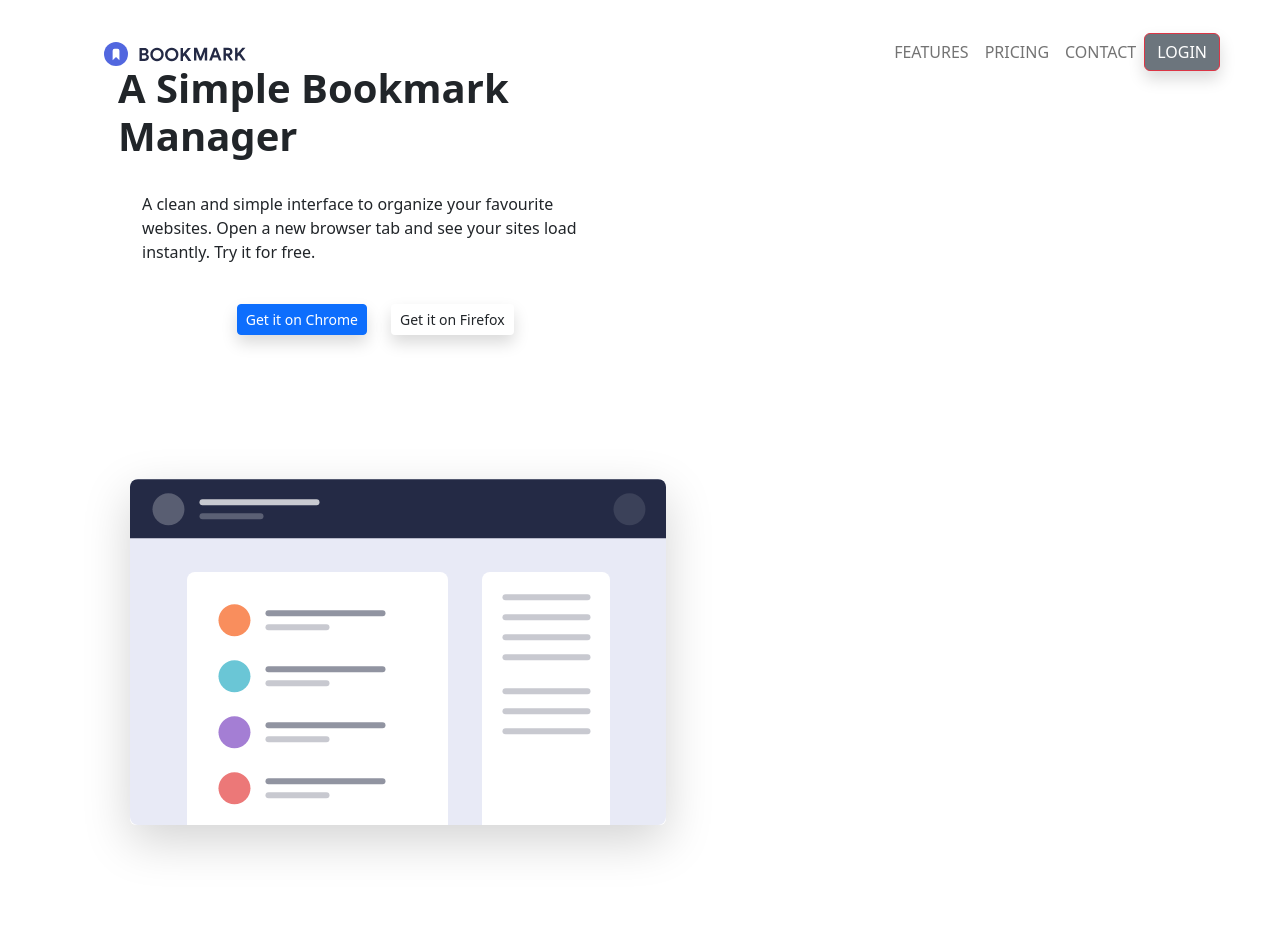
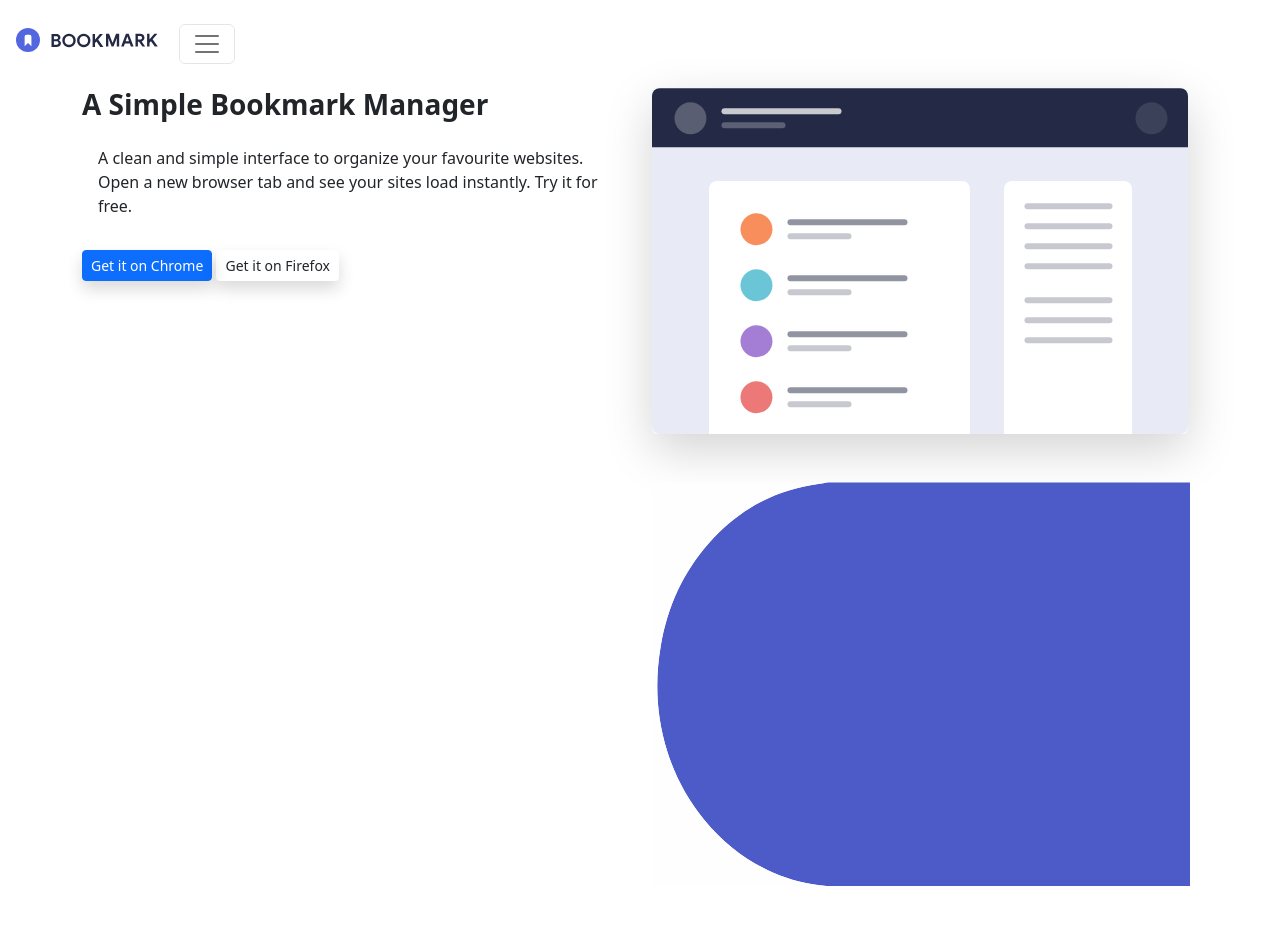
Before and after one commit to ortizpv/sprint_2, a website: page index.html in a window 1280 px wide. After the commit the page ends 886 px from the top, so only its background shows below. Drawn offline with nearby package versions, Linux system fonts and the light colour scheme.

Commit message:
Intento Nuevo

```diff
--- a/index.html
+++ b/index.html
@@ -1,94 +1,91 @@
 <!DOCTYPE html>
 <html lang="en">
+
 <head>
     <meta charset="UTF-8">
     <meta content="IE=edge" http-equiv="X-UA-Compatible">
     <meta content="width=device-width, initial-scale=1.0" name="viewport">
-    <!---------- enlace Bootstrap --------->
-    <link href="https://cdn.jsdelivr.net/npm/bootstrap@5.0.2/dist/css/bootstrap.min.css" rel="stylesheet" integrity="sha384-EVSTQN3/azprG1Anm3QDgpJLIm9Nao0Yz1ztcQTwFspd3yD65VohhpuuCOmLASjC" crossorigin="anonymous">
+    <link href="https://cdn.jsdelivr.net/npm/bootstrap@5.0.2/dist/css/bootstrap.min.css" rel="stylesheet"
+          integrity="sha384-EVSTQN3/azprG1Anm3QDgpJLIm9Nao0Yz1ztcQTwFspd3yD65VohhpuuCOmLASjC" crossorigin="anonymous">
+    <link rel="preconnect" href="https://fonts.googleapis.com">
+    <link rel="preconnect" href="https://fonts.gstatic.com" crossorigin>
+    <link
+            href="https://fonts.googleapis.com/css2?family=Montserrat:wght@200&family=Nunito:wght@200&family=Open+Sans:ital,wght@1,300&display=swap"
+            rel="stylesheet">
+    <link href="https://fonts.googleapis.com/css2?family=Merriweather:ital,wght@0,300;1,400;1,700&display=swap"
+          rel="stylesheet">
 
-    <!---------- enlace JavaScript --------->
-    <script src="https://cdn.jsdelivr.net/npm/bootstrap@5.0.2/dist/js/bootstrap.bundle.min.js" integrity="sha384-MrcW6ZMFYlzcLA8Nl+NtUVF0sA7MsXsP1UyJoMp4YLEuNSfAP+JcXn/tWtIaxVXM" crossorigin="anonymous"></script>
-
-    <!---------- enlace CSS --------->
     <link rel="stylesheet" href="./sass/main.css">
 
-    <title>* SPRINT 2 *</title>
+    <title>SPRINT 2</title>
 </head>
+
 <body>
-<header>
-    <div class = "container-fluid">
-        <div class = "row">
-            <div class = "col-12">
-                <!--------------------------navBar----------------------------------->
-                <nav class="navbar fixed-top navbar-expand-lg navbar-light bg-light bg-transparent fixed-top">
-                    <div class="container m-auto ms-auto me-lg-5 mx-auto mt-4">
+<div class="container-fluid">
+    <nav class="navbar navbar-md navbar-light">
+        <div class="row">
+            <div class="col-12 p-3">
                 <a class="navbar-brand" href="#">
-                            <img src="./Imagenes/logo-bookmark.svg" height="24">
+                    <img id="logo" src="imagenes/logo-bookmark.svg" height="24"
+                         class="logo-bookmark align-text-top">
                 </a>
                 <button class="navbar-toggler" type="button" data-bs-toggle="collapse"
                         data-bs-target="#navbarSupportedContent" aria-controls="navbarSupportedContent"
                         aria-expanded="false" aria-label="Toggle navigation">
                     <span class="navbar-toggler-icon"></span>
                 </button>
+            </div>
             <div class="collapse navbar-collapse" id="navbarSupportedContent">
-                            <ul class="navbar-nav ms-auto">
+                <ul class="navbar-nav">
                     <li class="nav-item">
-                                    <a class="nav-link" href="#">FEATURES</a>
+                        <a class="nav-link" aria-current="page" href="#">FEATURES</a>
                     </li>
                     <li class="nav-item">
-                                    <a class="nav-link" href="#">PRICING</a>
+                        <a class="nav-link" aria-current="page" href="#">PRICING</a>
                     </li>
                     <li class="nav-item">
-                                    <a class="nav-link" href="#">CONTACT</a>
+                        <a class="nav-link" aria-current="false" href="#" id="navbarContact">CONTACT</a>
                     </li>
+                    <li class="nav-item">
+                        <a aria-disabled="true" class="nav-link" data-bs-placement="left" href="#"
+                           tabindex="-1">LOGIN</a>
+                    </li>
+
+                    <button class="btn btn-outline-danger btn-secondary text-white shadow" type="submit">LOGIN
+                    </button>
                 </ul>
-                            <form class="m-e-2">
-                                <button class="btn btn-outline-danger btn-secondary text-white shadow"
-                                        type="submit">LOGIN
-                                </button>
-                            </form>
             </div>
         </div>
     </nav>
 </div>
-        </div>
-    </div>
 
-</header>
 
-<aside class="container d-flex justify-content-around mb-5">
-    <div class="row mt-3 ">
-        <div class="col-12 text-rigth p-5">
-            <div class = "col-6">
-                <h1 class="fw-bold">A Simple Bookmark Manager</h1>
-                <p class="text-rigth fw-light p-4">
+<aside class="container">
+    <div class="row">
+        <div class="col-6">
+            <h3 class="fw-bold">A Simple Bookmark Manager</h3>
+            <p class="text-rigth fw-light p-3">
                 A clean and simple interface to organize your favourite
                 websites. Open a new browser tab and see your sites load
                 instantly. Try it for free.
             </p>
-            <div class="row">
-                <div class="col-6 text-end">
             <button class="btn btn-primary btn-sm shadow mb-5" type="button">Get it on Chrome</button>
-                </div>
-                <div class="col-6 text-start">
             <button class="btn btn-white btn-sm shadow mb-5" type="button">Get it on Firefox</button>
         </div>
-            </div>
-            </div>
-        </div>
-        <div class="col-6 text-center">
-            <div class="position-relative col-3 p-5">
+        <div class="col-6">
+            <div class="position-relative">
                 <img src="./Imagenes/illustration-features-tab-1.svg"
                      class="start-25 me-5 top-50 shadow-lg mb-5 bg-body rounded"/>
-                <div class = "position-relative col-3 p-10">
-                <img src="./Imagenes/imagen.svg"
-                     class="start-25 me-3 top-50"/>
+                <div class="position-absoluta">
+                    <img src="./Imagenes/imagen.svg" class="start-25 me-2"/>
                 </div>
             </div>
         </div>
     </div>
 </aside>
+<script src="https://cdn.jsdelivr.net/npm/bootstrap@5.0.2/dist/js/bootstrap.bundle.min.js"
+        integrity="sha384-MrcW6ZMFYlzcLA8Nl+NtUVF0sA7MsXsP1UyJoMp4YLEuNSfAP+JcXn/tWtIaxVXM"
+        crossorigin="anonymous"></script>
 
 </body>
 
```
Also changed, not shown: Diseño/desktop-active-states.jpg (added), Diseño/desktop-design.jpg (added), Diseño/desktop-preview.jpg (added), Diseño/mobile-active-nav.jpg (added), Diseño/mobile-active-states.jpg (added), Diseño/mobile-design.jpg (added), Diseño/tab-2-design.jpg (added), Diseño/tab-3-design.jpg (added). Lines whose indentation alone changed are shown as unchanged.
